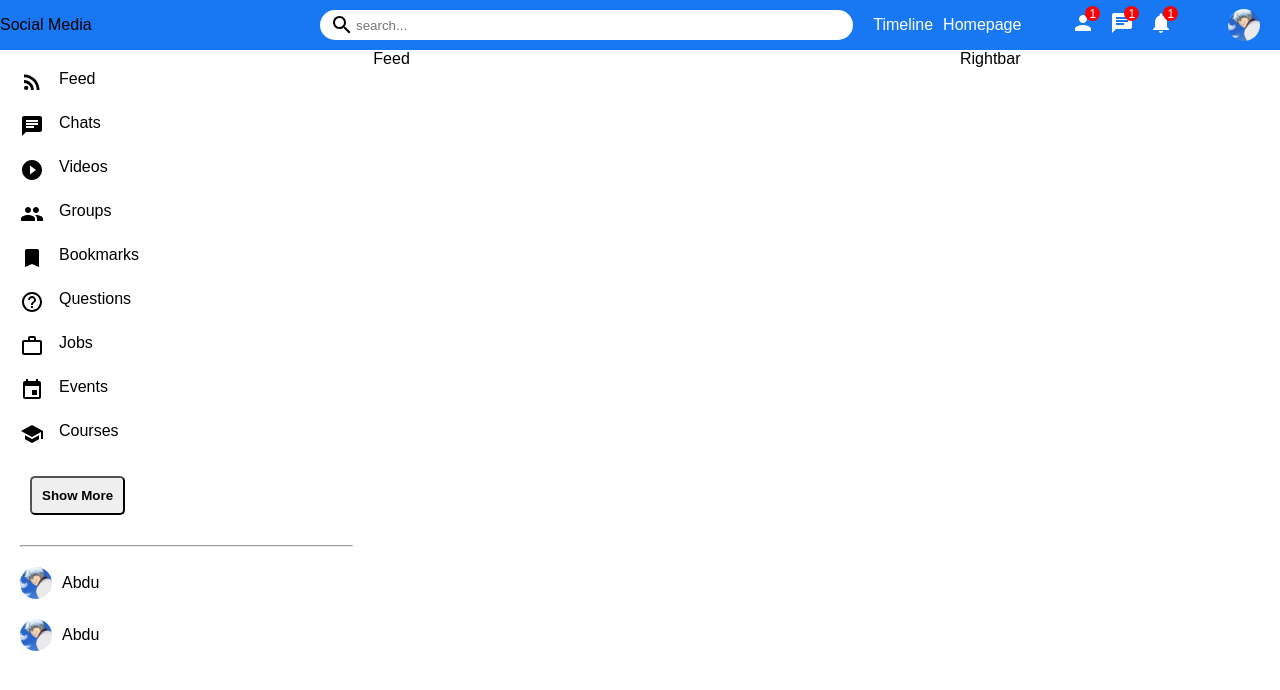
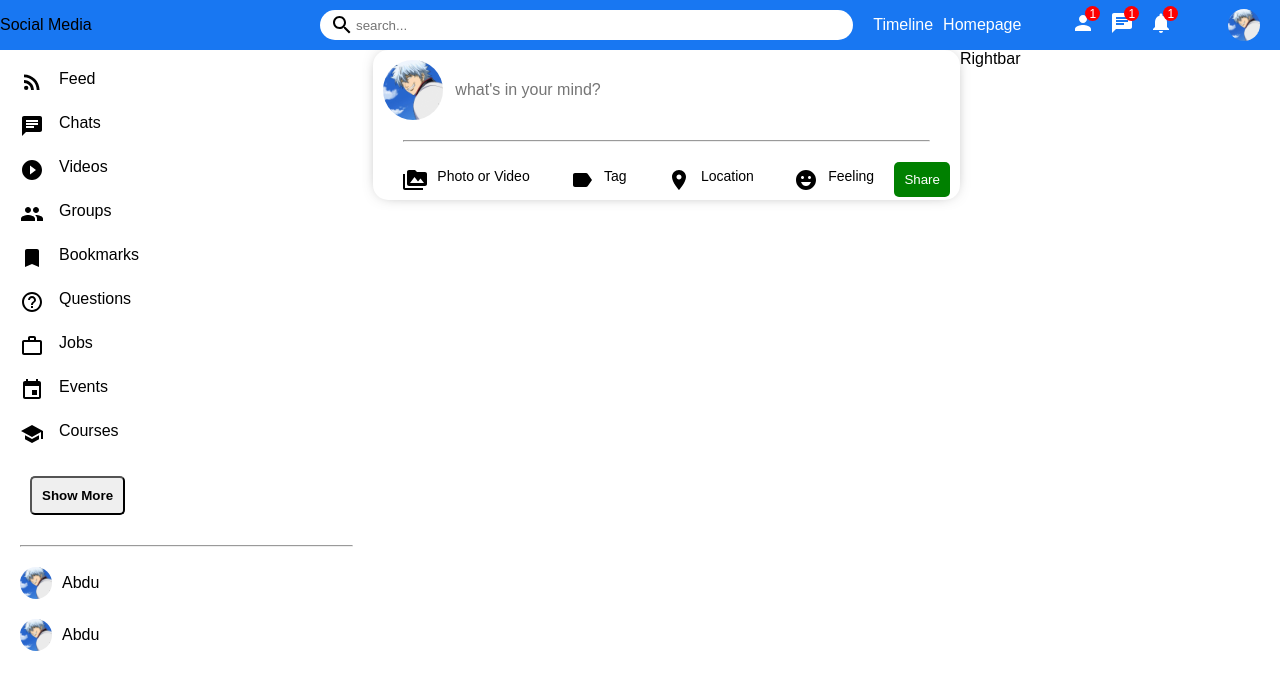
Before and after one commit to abdsaber000/Social-Media, a React (Create React App) app in the folder client/: page / in a window 1280 px wide. Shown: the top 690 px of the page. Built offline with nearby package versions, Linux system fonts and the light colour scheme.

Commit message:
Add Share component

```diff
--- a/client/package.json
+++ b/client/package.json
@@ -10,7 +10,7 @@
     "@testing-library/user-event": "^13.5.0",
     "react": "^18.2.0",
     "react-dom": "^18.2.0",
-    "react-scripts": "5.0.1",
+    "react-scripts": "^5.0.1",
     "typescript": "^5.3.3",
     "web-vitals": "^2.1.4"
   },
--- a/client/src/components/feed/feed.tsx
+++ b/client/src/components/feed/feed.tsx
@@ -1,7 +1,10 @@
 import React from "react";
+import Share from "../share/Share";
 import "./feed.css"
 export default function Feed() {
     return (
-        <div className="feed">Feed</div>
+        <div className="feed">
+            <Share />
+        </div>
     )
 }
--- /dev/null
+++ b/client/src/components/share/Share.css
@@ -0,0 +1,70 @@
+.share{
+    -webkit-box-shadow: 0px 0px 16px -8px rgba(0, 0, 0, 0.68);
+    box-shadow: 0px 0px 16px -8px rgba(0, 0, 0, 0.68);
+    border-radius: 15px;
+    height: 150px;
+    width: 100%;
+}
+
+.share-wrapper{
+    padding : 10px;
+}
+
+.share-profile-img{
+    width: 60px;
+    height: 60px;
+    border-radius: 50%;
+    object-fit: cover;
+    margin-right : 10px;
+}
+
+.share-top{
+    display: flex;
+    margin-bottom: 10px;
+}
+
+.share-bottom{
+    display: flex;
+    align-items: center;
+    justify-content: space-between;
+
+}
+.share-hr{
+    margin : 20px;
+}
+.share-option{
+    display: flex;
+    margin-left : 20px;
+    cursor: pointer;
+    margin-bottom : 10px;
+}
+
+.share-top-text{
+    border : none;
+    width: 70%;
+    font-size: 16px;
+}
+
+.share-top-text:focus{
+    outline : none;
+}
+
+.share-option-text{
+    margin-left : 10px;
+    font-size: 14px;
+}
+
+.share-button{
+    border : none;
+    border-radius: 5px;
+    padding : 10px;
+    background-color: green;
+    color : white;
+    font-weight: 500;
+    cursor: pointer;
+    margin-bottom : 10px;
+}
+
+.share-button:hover{
+    background-color: darkgreen;
+}
--- /dev/null
+++ b/client/src/components/share/Share.tsx
@@ -0,0 +1,45 @@
+import React from 'react';
+import './Share.css';
+import {PermMedia, Label,Room, EmojiEmotions} from "@material-ui/icons";
+
+export default function Share() {
+    return (
+        <div className= "share">
+            <div className="share-wrapper">
+                <div className="share-top">
+                    <img className= "share-profile-img"
+                    src = "/assets/65192417_2155885274540052_2351479742563090432_n.jpg"
+                    alt = "" />
+                    <input placeholder="what's in your mind?" className="share-top-text" />
+                </div>
+                <hr className="share-hr"/>
+                <div className="share-bottom">
+                    <div className="share-option">
+                        <PermMedia className="share-option-icon" />
+                        <span className="share-option-text">Photo or Video</span>
+                    </div>
+
+                    <div className="share-option">
+                        <Label className="share-option-icon" />
+                        <span className="share-option-text">Tag</span>
+                    </div>
+
+
+                    <div className="share-option">
+                        <Room className="share-option-icon" />
+                        <span className="share-option-text">Location</span>
+                    </div>
+
+                    <div className="share-option">
+                        <EmojiEmotions className="share-option-icon" />
+                        <span className="share-option-text">Feeling</span>
+                    </div>
+
+                    <button className="share-button">
+                        Share
+                    </button>
+                </div>
+            </div>
+        </div>
+    )
+}
```
Also changed, not shown: 1 other file (tests, documents, lock files or other folders).
